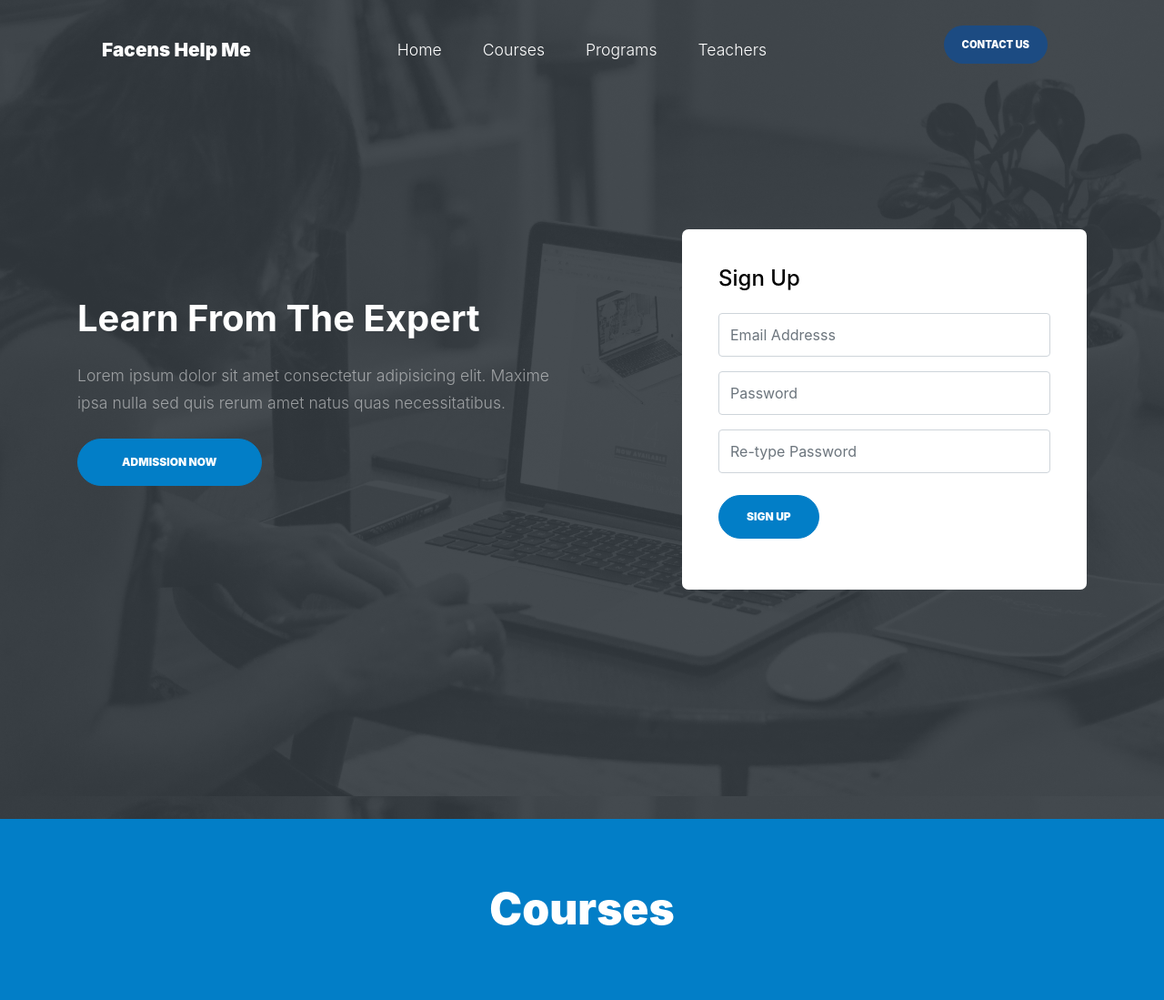
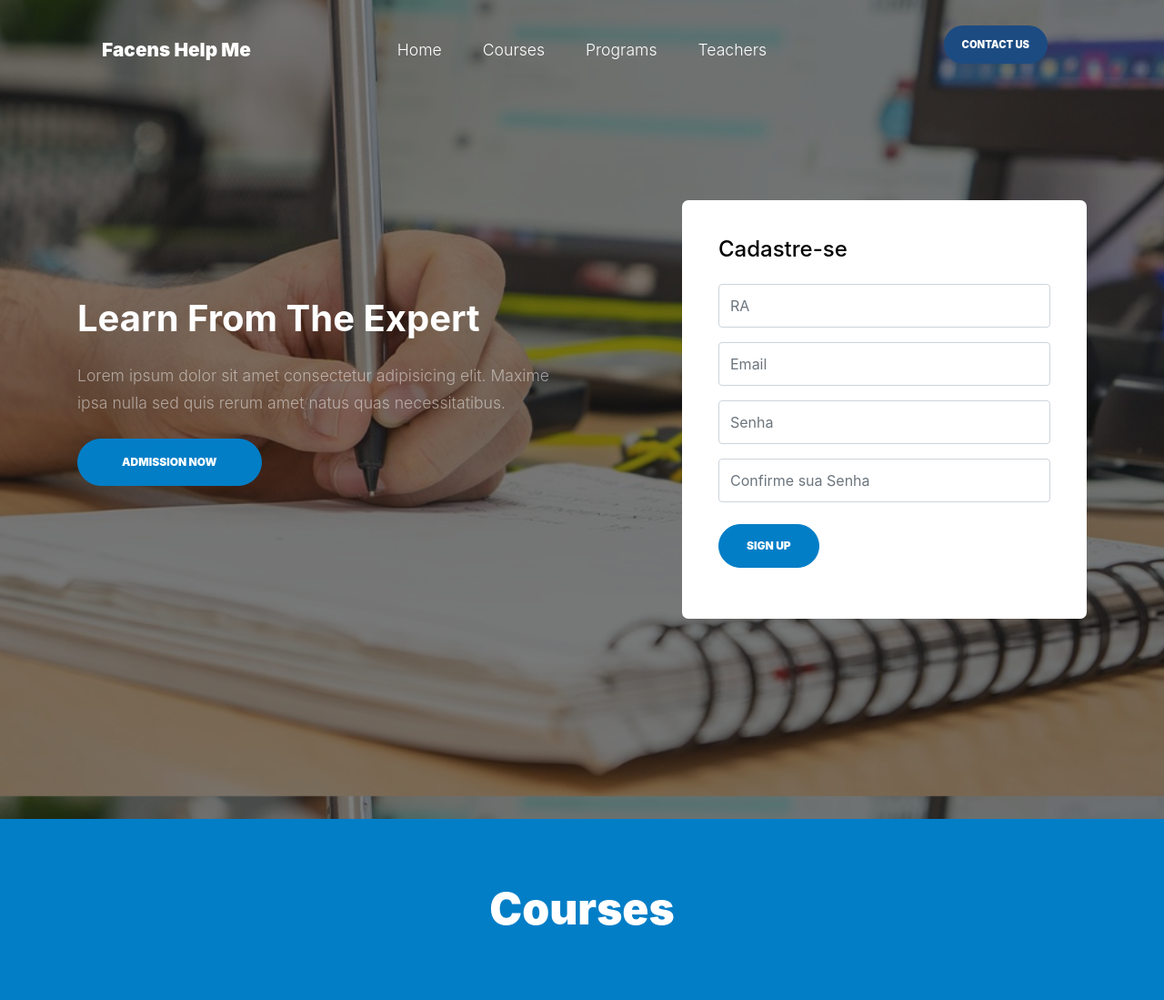
Before and after one commit to rafaeluis1/facens_help_me, a PHP site: page / in a window 1280 px wide; the page is wider, and only the part inside the window is pictured. Shown: the top 1099 px of that part at 91% size. Run offline with PHP 8.4, Linux system fonts and the light colour scheme; some web fonts are replaced.

Commit message:
Mudando imagens de fundo

```diff
--- a/css/style.css
+++ b/css/style.css
@@ -219,7 +219,7 @@ h1, h2, h3, h4, h5,
       bottom: 0;
       z-index: 0;
       width: 100%;
-      background: rgba(0, 0, 0, 0.7); }
+      background: rgba(0, 0, 0, 0.55); }
   .bg-image > .container {
     position: relative;
     z-index: 1; }
@@ -654,8 +654,8 @@ h1, h2, h3, h4, h5,
     position: absolute;
     height: 100%;
     width: 100%;
-    background: #343a40;
-    opacity: .9;
+    background: #131517;
+    opacity: .55;
     border-bottom-right-radius: 0px; }
     @media (max-width: 991.98px) {
       .slide-1:before {
--- a/index.html
+++ b/index.html
@@ -72,7 +72,7 @@
 
     <div class="intro-section" id="home-section">
 
-      <div class="slide-1" style="background-image: url('images/hero_1.jpg');" data-stellar-background-ratio="0.5">
+      <div class="slide-1" style="background-image: url('images/study.jpg');" data-stellar-background-ratio="0.5">
         <div class="container">
           <div class="row align-items-center">
             <div class="col-12">
@@ -86,15 +86,18 @@
 
                 <div class="col-lg-5 ml-auto" data-aos="fade-up" data-aos-delay="500">
                   <form action="" method="post" class="form-box">
-                    <h3 class="h4 text-black mb-4">Sign Up</h3>
+                    <h3 class="h4 text-black mb-4">Cadastre-se</h3>
                     <div class="form-group">
-                      <input type="text" class="form-control" placeholder="Email Addresss">
+                      <input type="text" class="form-control" placeholder="RA">
                     </div>
                     <div class="form-group">
-                      <input type="password" class="form-control" placeholder="Password">
+                      <input type="text" class="form-control" placeholder="Email">
+                    </div>
+                    <div class="form-group">
+                      <input type="password" class="form-control" placeholder="Senha">
                     </div>
                     <div class="form-group mb-4">
-                      <input type="password" class="form-control" placeholder="Re-type Password">
+                      <input type="password" class="form-control" placeholder="Confirme sua Senha">
                     </div>
                     <div class="form-group">
                       <input type="submit" class="btn btn-primary btn-pill" value="Sign up">
@@ -361,7 +364,7 @@
       </div>
     </div>
 
-    <div class="site-section bg-image overlay" style="background-image: url('images/hero_1.jpg');">
+    <div class="site-section bg-image overlay" style="background-image: url('images/study.jpg');">
       <div class="container">
         <div class="row justify-content-center align-items-center">
           <div class="col-md-8 text-center testimony">
```
Also changed, not shown: images/study.jpg (added).
